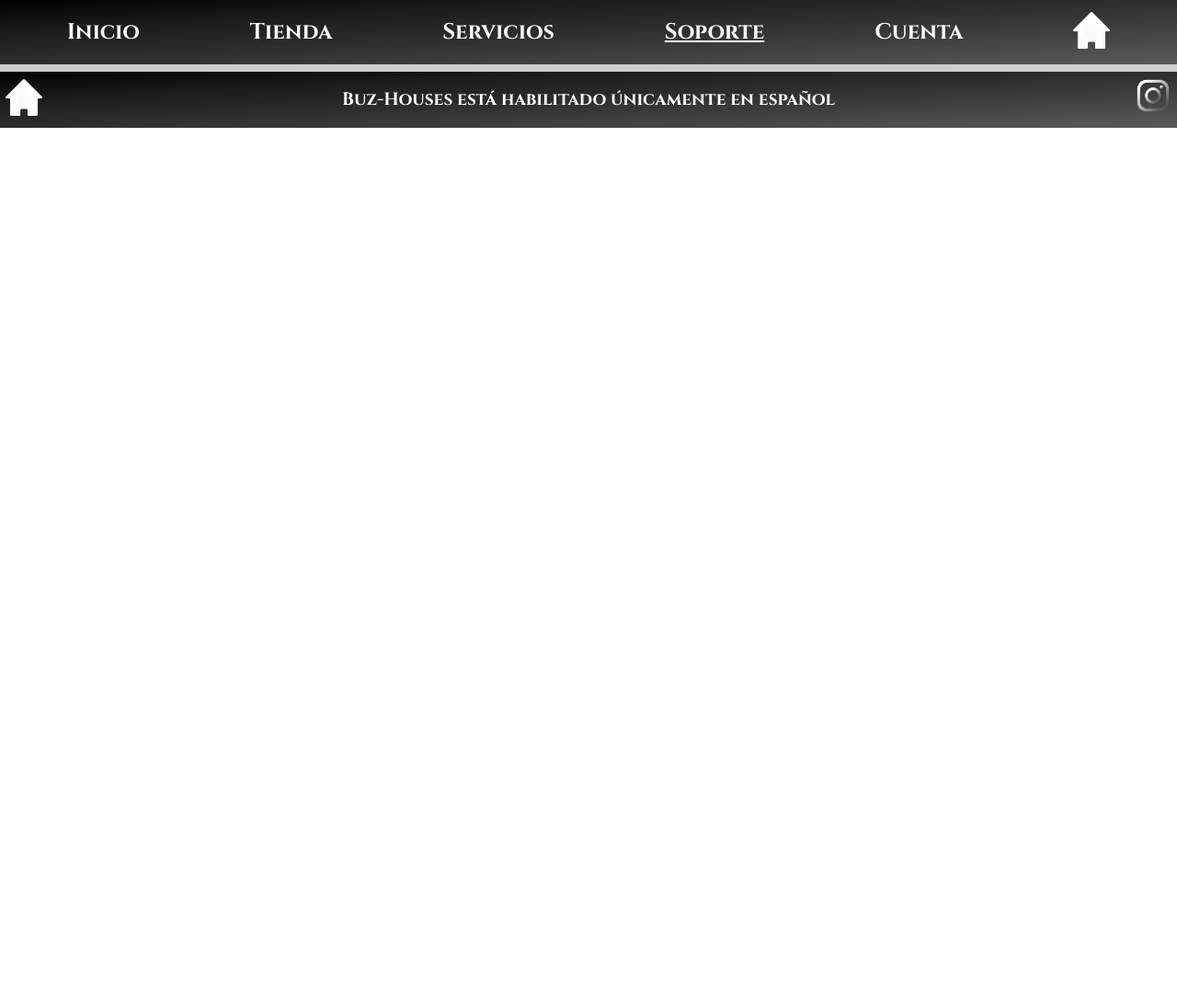
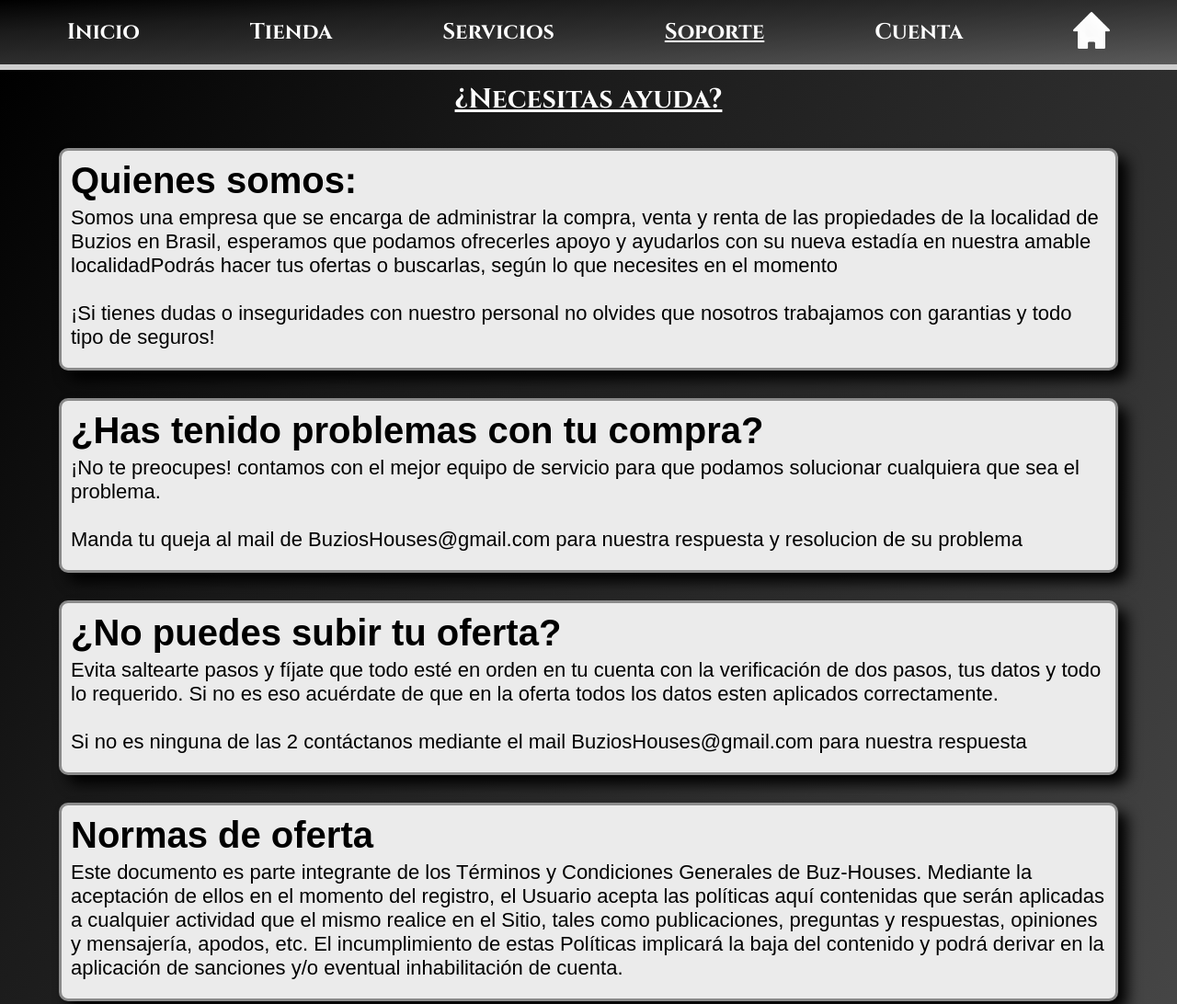
Before and after one commit to 1chbin/Entrega-Final-BuzHouses, a plain HTML site: page pages/soporte.html in a window 1280 px wide. Shown: the top 1092 px of the page at 92% size. Before the commit the page ends 800 px from the top, so only its background shows below. Drawn offline with nearby package versions, Linux system fonts and the light colour scheme.

Commit message:
cree la pagina de soporte

```diff
--- a/css/style.css
+++ b/css/style.css
@@ -258,3 +258,28 @@ h6{
     width: 100%;
     padding: 5px;
 }
+
+/* Aca termina la pagina de servicios */
+/* Aca empieza la pagina de soporte */
+
+.gridContainer1{
+    display: grid;
+    gap: 30px;
+    padding: 20px 5%;
+}
+.grid-item1{
+    border-radius: 10px;
+    border: #8b8b8b solid 3px;
+    background-color: rgb(235, 235, 235);
+    padding: 0px 10px 20px 10px;
+    font-family: 'Merriweather Sans', sans-serif;
+    box-shadow: #000000 10px 10px 15px;
+}
+.grid-item1 h6{
+    color: #000000;
+    font-size: 40px;
+    padding-bottom: 5px;
+}
+.grid-item1 p{
+    font-size: 22px;
+}
--- a/pages/soporte.html
+++ b/pages/soporte.html
@@ -33,7 +33,38 @@
     </div>
 
     <main>
-
+        <h4>¿Necesitas ayuda?</h4>
+        <div class="gridContainer1">
+            <div class="grid-item1">
+                <h6>Quienes somos:</h6>
+                <p>Somos una empresa que se encarga de administrar la compra, venta y renta de las propiedades de la localidad de Buzios en Brasil, esperamos que podamos ofrecerles apoyo y ayudarlos con su nueva estadía en nuestra amable localidadPodrás hacer tus ofertas o buscarlas, según lo que necesites en el momento <br> <br> ¡Si tienes dudas o inseguridades con nuestro personal no olvides que nosotros trabajamos con garantias y todo tipo de seguros!</p>
+            </div>
+            <div class="grid-item1">
+                <h6>¿Has tenido problemas con tu compra?</h6>
+                <p>¡No te preocupes! contamos con el mejor equipo de servicio para que podamos solucionar cualquiera que sea el problema. <br> <br> Manda tu queja al mail de BuziosHouses@gmail.com para nuestra respuesta y resolucion de su problema</p>
+            </div>
+            <div class="grid-item1">
+                <h6>¿No puedes subir tu oferta?</h6>
+                <p>Evita saltearte pasos y fíjate que todo esté en orden en tu cuenta con la verificación de dos pasos, tus datos y todo lo requerido. Si no es eso acuérdate de que en la oferta todos los datos esten aplicados correctamente. <br> <br> Si no es ninguna de las 2 contáctanos mediante el mail BuziosHouses@gmail.com para nuestra respuesta</p>
+            </div>
+            <div class="grid-item1">
+                <h6>Normas de oferta</h6>
+                <p>Este documento es parte integrante de los Términos y Condiciones Generales de Buz-Houses. Mediante la aceptación de ellos en el momento del registro, el Usuario acepta las políticas aquí contenidas que serán aplicadas a cualquier actividad que el mismo realice en el Sitio, tales como publicaciones, preguntas y respuestas, opiniones y mensajería, apodos, etc. El incumplimiento de estas Políticas implicará la baja del contenido y podrá derivar en la aplicación de sanciones y/o eventual inhabilitación de cuenta.</p>
+            </div>
+            <div class="grid-item1">
+                <h6>Solo propiedades</h6>
+                <p>Nos limitamos a la venta unicamente de propiedades. Cualquier otro producto vendido en nuestro mercado será eliminado de la web y si se realiza el mismo error más de dos veces, su cuenta será sancionada durante un tiempo limitado. Cualquier publicación que usted vea que no es correspondiente a propiedades solicitadas por la web, avisenos mediante el mail para que podamos tener un mejor rendimiento para mejorar nuestro ambito de compradores y vendedores de nuestra querida compañia de Buz-Houses</p>
+            </div>
+            <div class="grid-item1">
+                <h6>Evasión fiscal</h6>
+                <p>Buz-Houses sólo pone a disposición de los Usuarios un espacio virtual que les permite comunicarse mediante Internet para encontrar una forma de vender, rentar o comprar propiedades, además no tiene participación alguna en el proceso de negociación y perfeccionamiento del contrato definitivo entre las partes. Por ello, son las partes las obligadas a cumplir con las obligaciones fiscales e impositivas impuestas por la ley. <br>
+                Se establece que los precios de los productos publicados deberán ser expresados con IVA incluido cuando corresponda la aplicación del mismo, y en moneda de curso legal. Mercado Libre podrá remover cualquier publicación cuyo precio no sea expresado de esta forma para evitar confusiones o malentendidos en cuanto al precio final del producto. <br> <br> Las publicaciones que demuestren una intención de evadir o eludir impuestos de alguna forma serán terminadas.</p>
+            </div>
+            <div class="grid-item1">
+                <h6>Publicaciones olvidadas</h6>
+                <p>Se considera olvidada una publicación que lleve mucho tiempo sin generar ningún tipo de actividad o sin ninguna modificación. Es por esto que: <br> Daremos de baja aquellas que lleven 30 días o más con preguntas sin responder y aquellas que lleven 360 días o más sin ningún tipo de actualización y/o venta. <br> Importante: Daremos de baja aquellas publicaciones que estando activas, no se encuentren realmente disponibles.</p>
+            </div>
+        </div>
     </main>
 
     <footer>
```
